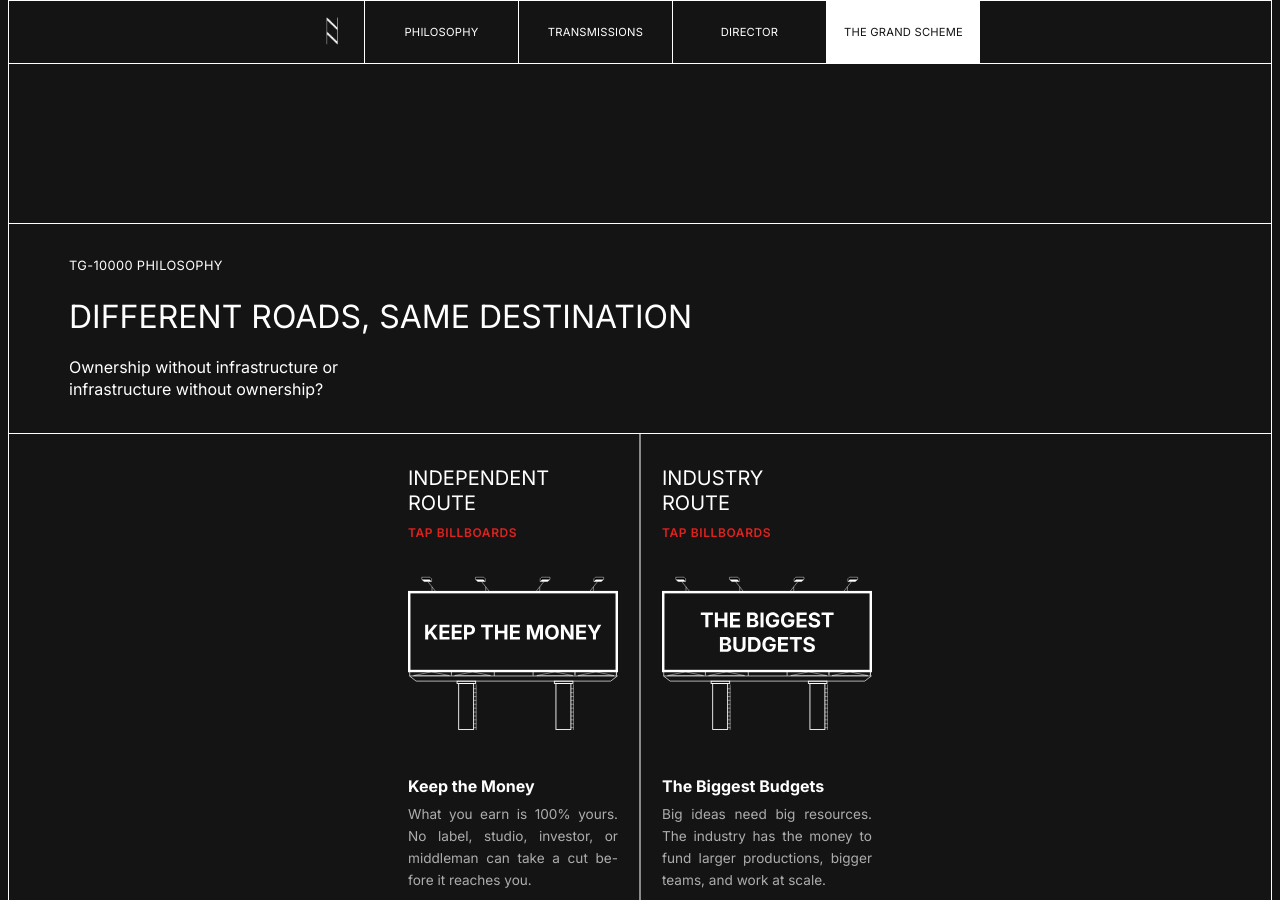
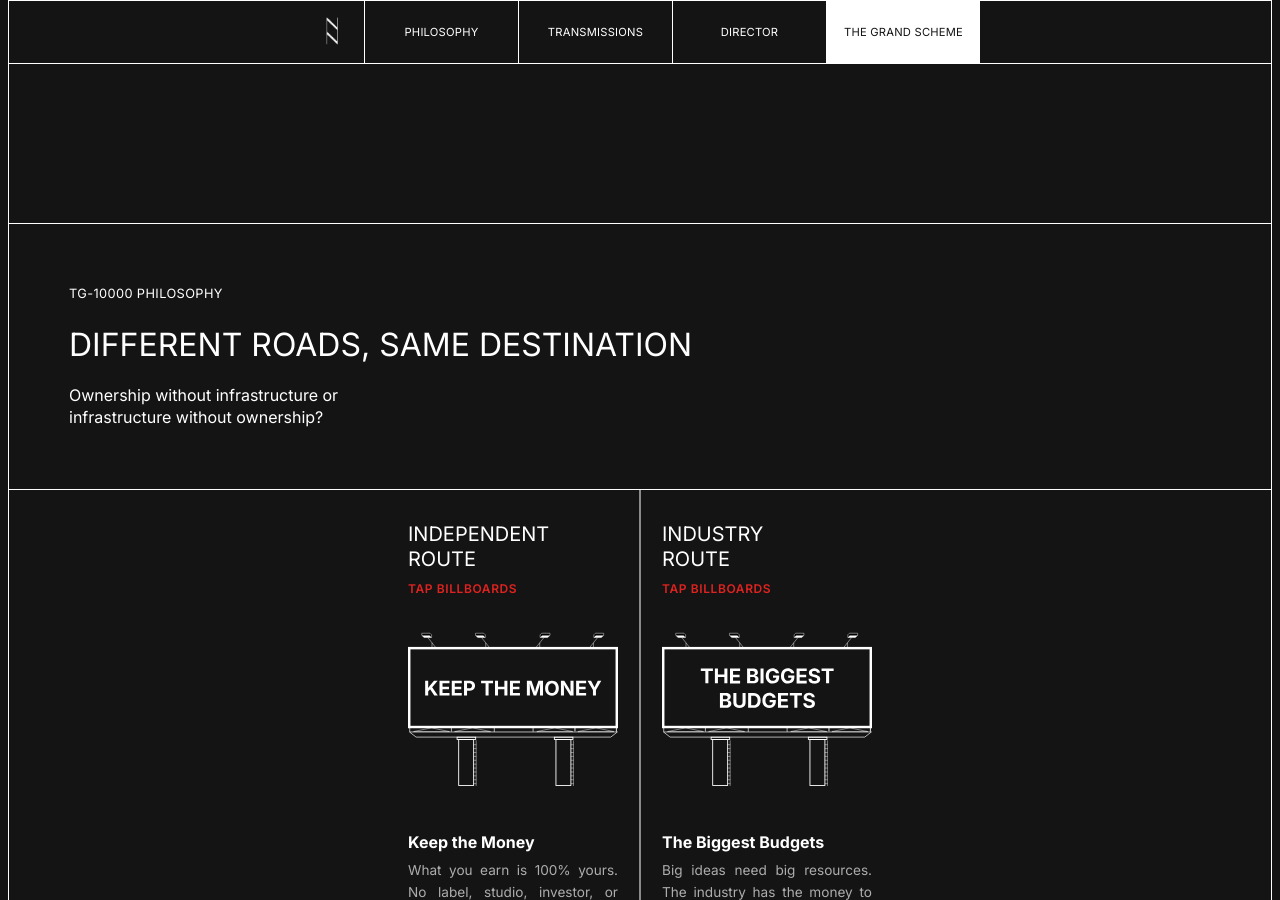
Before and after one commit to laindoe/ten-grand, a Jekyll site: the page built from index.html, in a window 1280 px wide and 900 px high, scrolled down 750 px. Built offline with Jekyll 4.4.1, drawn with Linux system fonts in a browser that asks for light colours.

Commit message:
Preview: try 60px on the dilemma section's header divider
Trial change per the section-by-section spacing review: replaces
.dilemma__header's --divider-gap (32px) with a literal 60px, matching
.section--director/.section--connect's padding, which the user
confirmed reads correctly from the CSS source directly. Only
.dilemma__header's padding is touched -- its margin-bottom (the gap
after the divider) and every other section are untouched pending
review of how 60px looks here before rolling further.

Not merged to main pending confirmation.

```diff
--- a/css/style.css
+++ b/css/style.css
@@ -321,7 +321,7 @@ a {
 .dilemma__header {
   width: calc(100% + 2 * var(--section-padding-x));
   margin: 0 calc(-1 * var(--section-padding-x)) var(--divider-gap);
-  padding: var(--divider-gap) var(--section-padding-x) var(--divider-gap);
+  padding: 60px var(--section-padding-x) 60px;
   border-bottom: 1px solid var(--color-card-border);
 }
 
```
